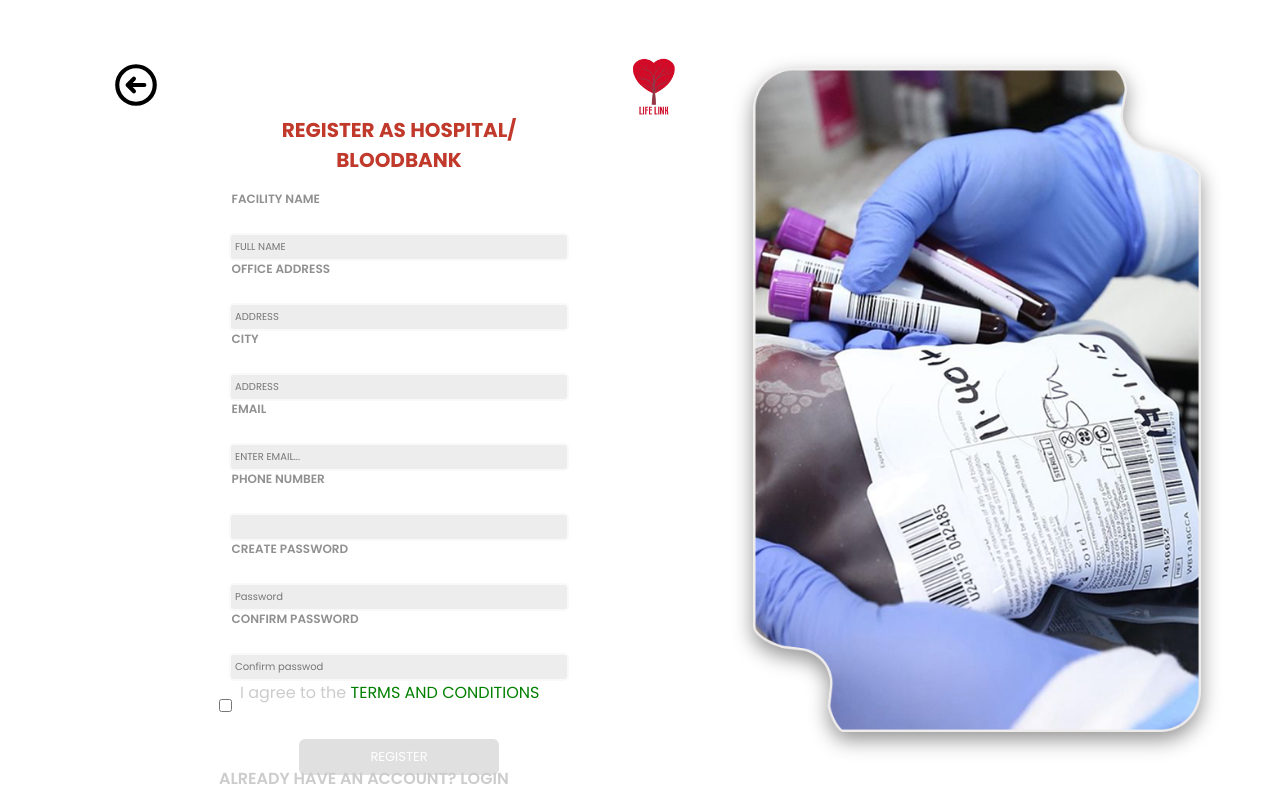
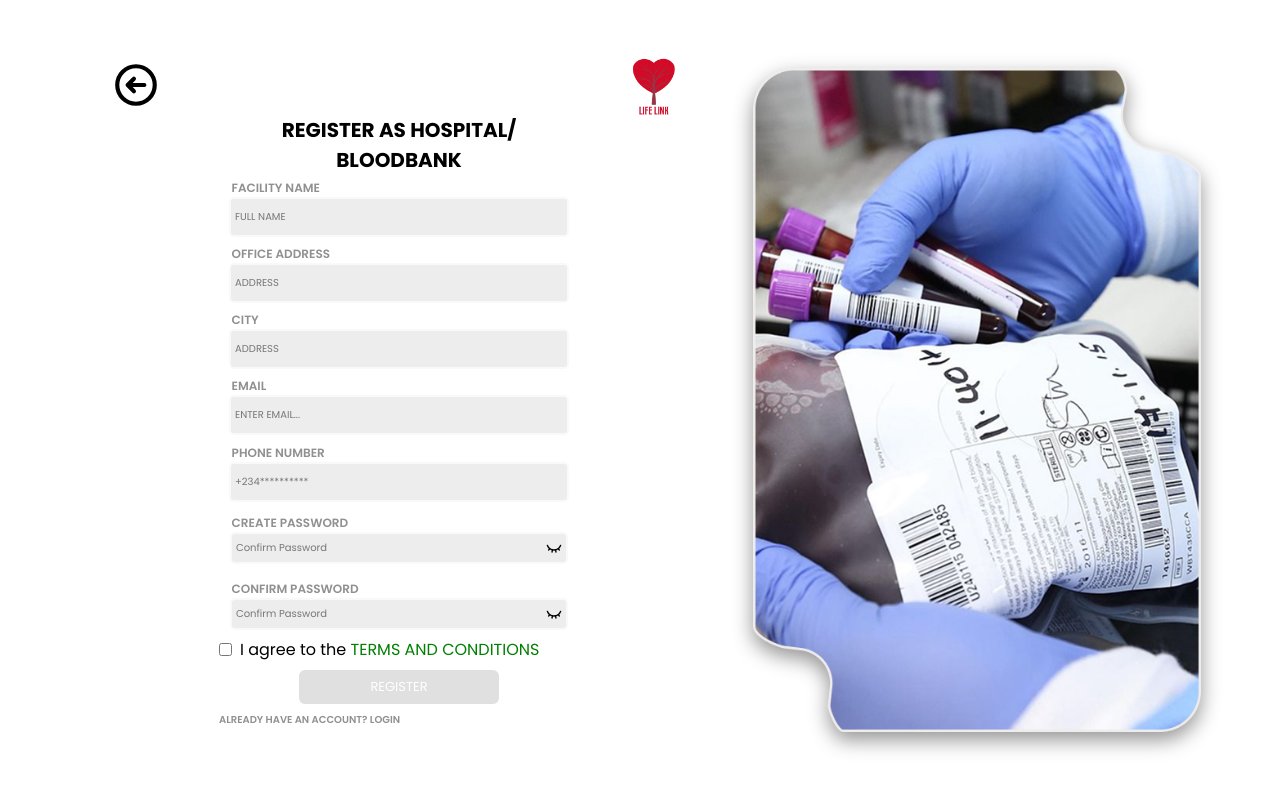
Before and after one commit to Dev-WilliamsEsther/Lifelink, a React (Vite) app: page /hospitalsignup in a window 1280 px wide. Built offline with nearby package versions, Linux system fonts and the light colour scheme; no server answers.

Commit message:
Doen withhospital auth

```diff
--- a/src/Esther/auth/Donorssignup.jsx
+++ b/src/Esther/auth/Donorssignup.jsx
@@ -4,15 +4,13 @@
 import FadeLoader from 'react-spinners/CircleLoader'
 import { toast } from 'sonner';
 import { HiOutlineArrowCircleLeft } from 'react-icons/hi';
-import { useDispatch } from 'react-redux';
-import { logIn } from '../../global/Slice';
 import axios from 'axios';
+import { LuEyeClosed, LuEye } from "react-icons/lu";
 
 const Base_Url = import.meta.env.VITE_BASEURL;
 
 const Donorssignup = () => {
   const [click,setClick] = useState(false);
-  const dispatch = useDispatch()
   const [isLoading, setIsLoading] = useState(false);
   const [userData, setUserData] = useState({
     fullName: "",
@@ -20,11 +18,13 @@
     password: "",
     bloodType: "",
     location: "",
-    age: 0,
+    age: 18,
   });
 
   console.log(userData)
 
+  const [showPassword1, setShowPassword1] = useState(true)
+  const [showPassword2, setShowPassword2] = useState(true)
   const [confirmPassword, setConfirmPassword] = useState("");
   const nav = useNavigate();
 
@@ -43,7 +43,6 @@
       try {
         const res = await axios.post(`${Base_Url}/register`, userData);
         toast.success(res.data.message);
-        dispatch(logIn(res?.data))
         setTimeout(() => {
           nav("/checkmail");
         }, 1000);
@@ -87,6 +86,7 @@
             <p>AGE</p>
             <input
               type="number"
+              min={18}
               placeholder='AGE'
               className='donorssigninput'
               value={userData.age}
@@ -152,22 +152,30 @@
 
           <div className='donorsigninputwrapper'>
             <p>CREATE PASSWORD</p>
+            <div className="inputAndIcon">
             <input
-              type="password"
-              className='donorssigninput'
+              type={showPassword1? "password" : "text"}
+              className='donorssignpasswordinput'
+              placeholder='Password'
               value={userData.password}
               onChange={(e) => setUserData((prev) => ({ ...prev, password: e.target.value }))}
             />
+            {showPassword1? <LuEyeClosed onClick={()=> setShowPassword1(false)}/> : <LuEye onClick={()=> setShowPassword1(true)}/>}
+            </div>
           </div>
 
           <div className='donorsigninputwrapper'>
             <p>CONFIRM PASSWORD</p>
+            <div className="inputAndIcon">
             <input
-              type="password"
-              className='donorssigninput'
+              type={showPassword2? "password" : "text"}
+              className='donorssignpasswordinput'
+              placeholder='Confirm Password'
               value={confirmPassword}
               onChange={(e) => setConfirmPassword(e.target.value)}
             />
+            {showPassword2? <LuEyeClosed onClick={()=> setShowPassword2(false)}/> : <LuEye onClick={()=> setShowPassword2(true)}/>}
+            </div>
           </div>
 
           <div className='checkboxwrapper'>
--- a/src/Esther/auth/Hospitalsignup.jsx
+++ b/src/Esther/auth/Hospitalsignup.jsx
@@ -2,8 +2,11 @@
 import '../../Esther/styles/hospitalsign.css'
 import { Link, useNavigate } from 'react-router-dom'
 import FadeLoader from 'react-spinners/CircleLoader'
-import { handleHospitalSignup } from '../../global/Api';
+// import { handleHospitalSignup } from '../../global/Api';
 import { HiOutlineArrowCircleLeft } from 'react-icons/hi';
+import { LuEye, LuEyeClosed } from 'react-icons/lu';
+import { toast } from 'sonner';
+import axios from 'axios';
 
 
 const Base_Url = import.meta.env.VITE_BASEURL;
@@ -17,8 +20,9 @@
 
 
 
-
-  const [confirmPassword,setConfirmPassword] = useState()
+  const [showPassword1, setShowPassword1] = useState(true)
+  const [showPassword2, setShowPassword2] = useState(true)
+  const [confirmPassword,setConfirmPassword] = useState("")
   const [hospitalInput, setHospitalInput] = useState({
     fullName: "",
     email: "",
@@ -29,15 +33,35 @@
     role: "hospital",
   });
 
-  const handleSubmit =()=>{
+  const handleSubmit = async()=>{
+    console.log("first")
     if(hospitalInput.password !== confirmPassword) {
-      setRess('Password do not match');
-      return;
+      // setRess('Password do not match');
+      return toast.error('please input all fields');
     }if( !hospitalInput.fullName || !hospitalInput.email || !hospitalInput.password || !hospitalInput.location || !hospitalInput.city || !hospitalInput.phone) {
-      setRess('please input all field!')
-      return
+      // setRess('please input all field!')
+      return toast.error('please input all fields')
     }
-    handleHospitalSignup(hospitalInput, Base_Url, setIsLoading, setHospitalRess, nav)
+
+      setIsLoading(true);
+      try {
+        const res = await axios.post(`${Base_Url}/hospital/register`, hospitalInput);
+        // console.log("signup successful:", res?.data?.message);
+        // console.log(res);
+        // setHospitalRess(res?.data?.message);
+        // setTimeout(() => {
+        //   nav("/hospitallogin");
+        // }, 1000);
+        if(res?.data?.status ===201) toast.success(res?.data?.message)
+        return res.data.message;
+      } catch (err) {
+        // console.error("Login error:", err?.response?.damessageta || err);
+        console.log(err)
+        toast.error(err?.response?.data?.message)
+      } finally {
+        setIsLoading(false);
+      }
+
   }
 
   return (
@@ -85,24 +109,36 @@
           </div>
           <div className='hossigninputwrapper'>
             <p>PHONE NUMBER</p>
-            <input type="text" placeholder='' className='hossigninput'
+            <input type="text" placeholder='+234**********' className='hossigninput'
             value={hospitalInput.phone}
             onChange={(e)=>setHospitalInput((prev)=> ({...prev, phone:e.target.value}))}
             />
           </div>
           <div className='hossigninputwrapper'>
             <p>CREATE PASSWORD</p>
-            <input type="password" placeholder='Password' className='hossigninput'
-            value={hospitalInput.password}
-            onChange={(e)=>setHospitalInput((prev)=> ({...prev,password:e.target.value}))}
+            <div className="inputAndIcon">
+            <input
+              type={showPassword1? "password" : "text"}
+              className='donorssignpasswordinput'
+              placeholder='Confirm Password'
+              value={hospitalInput.password}
+              onChange={(e) => setHospitalInput(prev => ({...prev, password: e.target.value}))}
             />
+            {showPassword1? <LuEyeClosed onClick={()=> setShowPassword1(false)}/> : <LuEye onClick={()=> setShowPassword1(true)}/>}
+            </div>
           </div>
           <div className='hossigninputwrapper'>
             <p>CONFIRM PASSWORD</p>
-            <input type="password" placeholder='Confirm passwod' className='hossigninput'
-            value={confirmPassword}
-            onChange={(e)=>setConfirmPassword(e.target.value)}
+            <div className="inputAndIcon">
+            <input
+              type={showPassword2? "password" : "text"}
+              className='donorssignpasswordinput'
+              placeholder='Confirm Password'
+              value={confirmPassword}
+              onChange={(e) => setConfirmPassword(e.target.value)}
             />
+            {showPassword2? <LuEyeClosed onClick={()=> setShowPassword2(false)}/> : <LuEye onClick={()=> setShowPassword2(true)}/>}
+            </div>
           </div>
           <div className='checkboxwrapper'>
             <input type="checkbox"
--- a/src/Esther/styles/checkmail.css
+++ b/src/Esther/styles/checkmail.css
@@ -28,20 +28,20 @@
     margin-bottom: 25px;
   }
 
-  h1 {
+  .checkmail-wrapper h1 {
     font-size: 28px;
     margin-bottom: 15px;
     color: #c0392b;
   }
 
-  p {
+  .checkmail-wrapper p {
     font-size: 16px;
     color: #ccc;
     margin-bottom: 25px;
     line-height: 1.6;
   }
 
-  button {
+  .checkmail-wrapper button {
     background-color: #c0392b;
     color: #fff;
     padding: 12px 26px;
@@ -53,7 +53,7 @@
     transition: background-color 0.3s ease;
   }
 
-  button:hover {
+  .checkmail-wrapper button:hover {
     background-color: #b32515b4;
   }
 
--- a/src/Esther/styles/donorssign.css
+++ b/src/Esther/styles/donorssign.css
@@ -53,6 +53,27 @@
     justify-content: center;
 
 }
+
+.inputAndIcon{
+    display: flex;
+    align-items: center;
+    justify-content: center;
+    border: 2px solid #F9F9F9;
+    background-color: #ededed;
+    border-radius: 5px;
+    padding: 4px;
+}
+
+.inputAndIcon .donorssignpasswordinput{
+    width: 310px;
+    height: 20px;
+    background-color: transparent;
+    font-size: 10px;
+    border: none;
+    outline: none;
+}
+
+
 .donorsigninputwrapper p{
     font-size: 12px;
     font-weight: 600;
@@ -67,6 +88,7 @@
     font-size: 10px;
     padding: 4px;
     border: 2px solid #F9F9F9;
+    outline: none;
 }
 .donorclick{
     width: 350px;
--- a/src/global/Api.js
+++ b/src/global/Api.js
@@ -10,26 +10,7 @@
 
 //Hospital endPoints===============================>
 
-export const handleHospitalSignup = async ( hospitalInput, Base_Url, setIsLoading, setHospitalRess, nav) => {
-  setIsLoading(true);
-  try {
-    const res = await axios.post(`${Base_Url}/hospital/register`, hospitalInput);
-    console.log("signup successful:", res?.data?.message);
-    console.log(res);
-    setHospitalRess(res?.data?.message);
-    setTimeout(() => {
-      nav("/hospitallogin");
-    }, 1000);
-    return res.data.message;
-  } catch (err) {
-    console.error("Login error:", err?.response?.damessageta || err);
-    setRess(
-      err?.response?.data?.message || "Something went wrong during registration."
-    );
-  } finally {
-    setIsLoading(false);
-  }
-};
+
 
 
 
```
